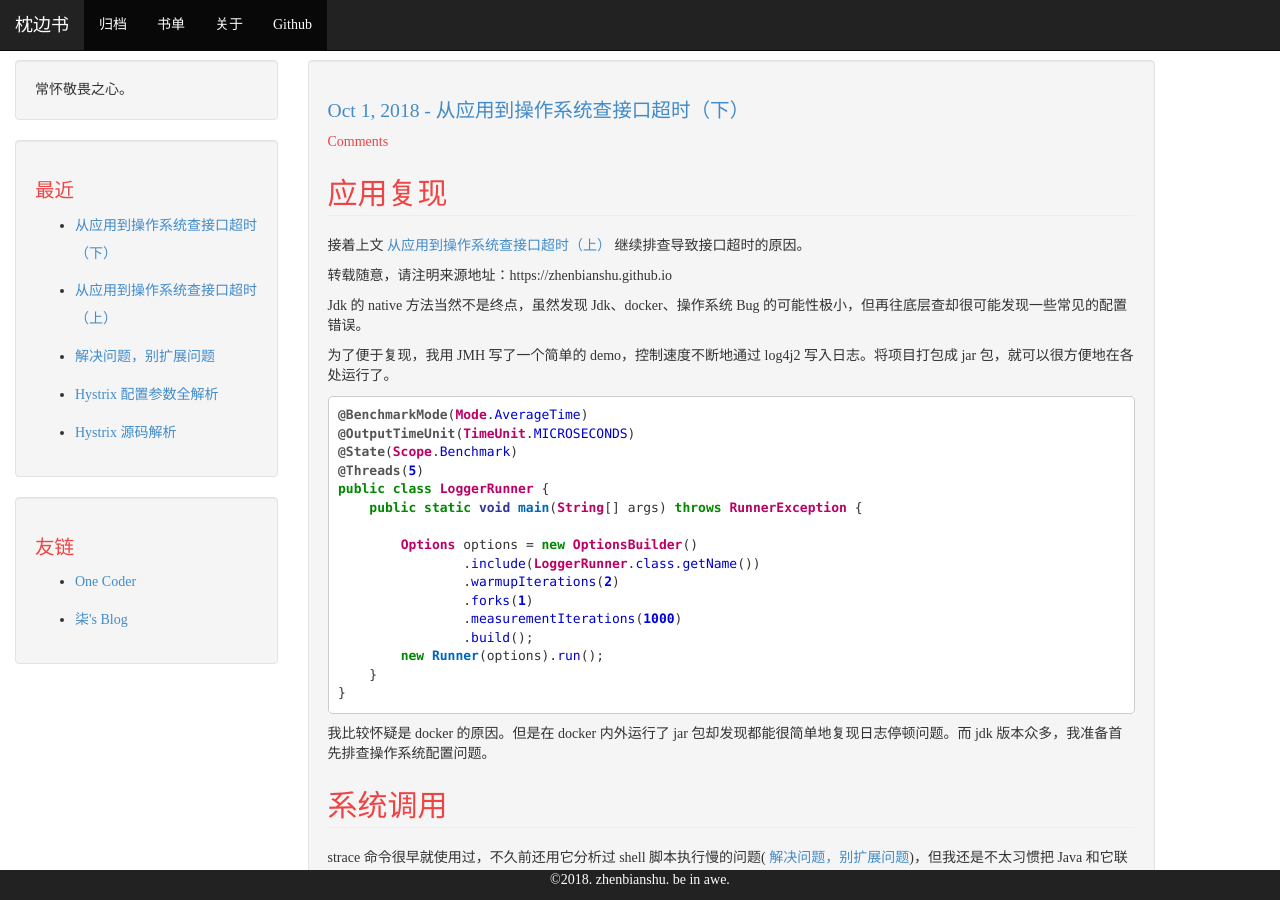
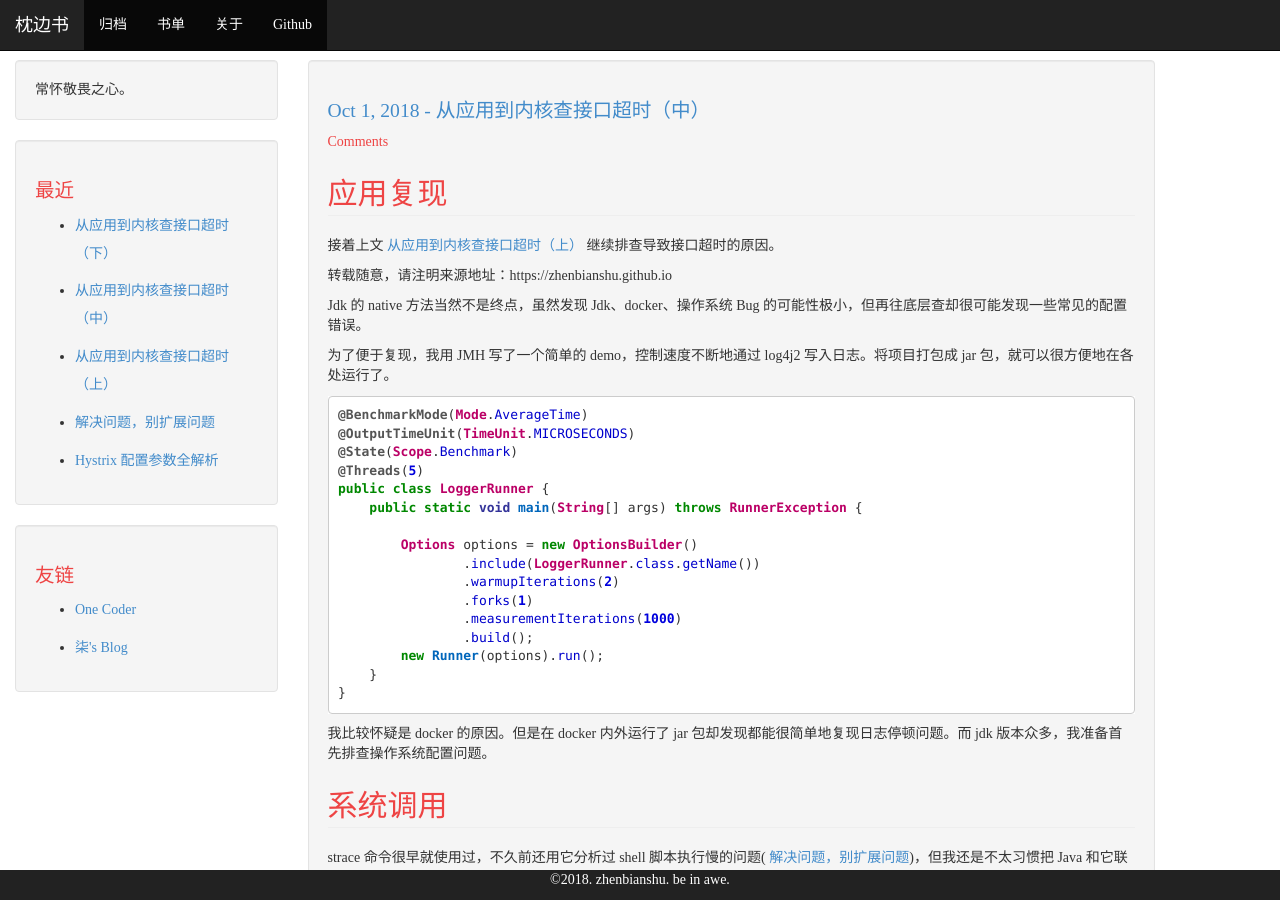
Before and after one commit to zhenbianshu/zhenbianshu.github.io, a Jekyll site: the page built from _posts/2018-10-01-app_to_kernel_solve_api_timeout_2.md, in a window 1280 px wide and 900 px high. Built offline with Jekyll 4.4.1, drawn with Linux system fonts in a browser that asks for light colours; comment, search, counter and statistics services are not loaded.

Commit message:
modify article title;

```diff
--- a/_posts/2018-09-22-app_to_os_solve_api_timeout_1.md
+++ b/_posts/2018-09-22-app_to_kernel_solve_api_timeout_1.md
@@ -1,6 +1,6 @@
 ---
 layout: post
-title: "从应用到操作系统查接口超时（上）"
+title: "从应用到内核查接口超时（上）"
 date: 2018-09-22 17:00:06 +0800
 comments: true
 ---
--- a/_posts/2018-10-01-app_to_os_solve_api_timeout_2.md
+++ b/_posts/2018-10-01-app_to_kernel_solve_api_timeout_2.md
@@ -1,13 +1,13 @@
 ---
 layout: post
-title: "从应用到操作系统查接口超时（下）"
+title: "从应用到内核查接口超时（中）"
 date: 2018-10-01 13:00:06 +0800
 comments: true
 ---
 
 ## 应用复现
 ---
-接着上文 <a href="/2018/09/app_to_os_solve_api_timeout_1.html"> 从应用到操作系统查接口超时（上）</a> 继续排查导致接口超时的原因。
+接着上文 <a href="/2018/09/app_to_kernel_solve_api_timeout_1.html"> 从应用到内核查接口超时（上）</a> 继续排查导致接口超时的原因。
 
 {{site.article.copyright}}
 
--- /dev/null
+++ b/_posts/2018-10-20-app_to_kernel_solve_api_timeout_3.md
@@ -0,0 +1,8 @@
+---
+layout: post
+title: "从应用到内核查接口超时（下）"
+date: 2018-10-20 13:00:06 +0800
+comments: true
+---
+
+## 持续
```
